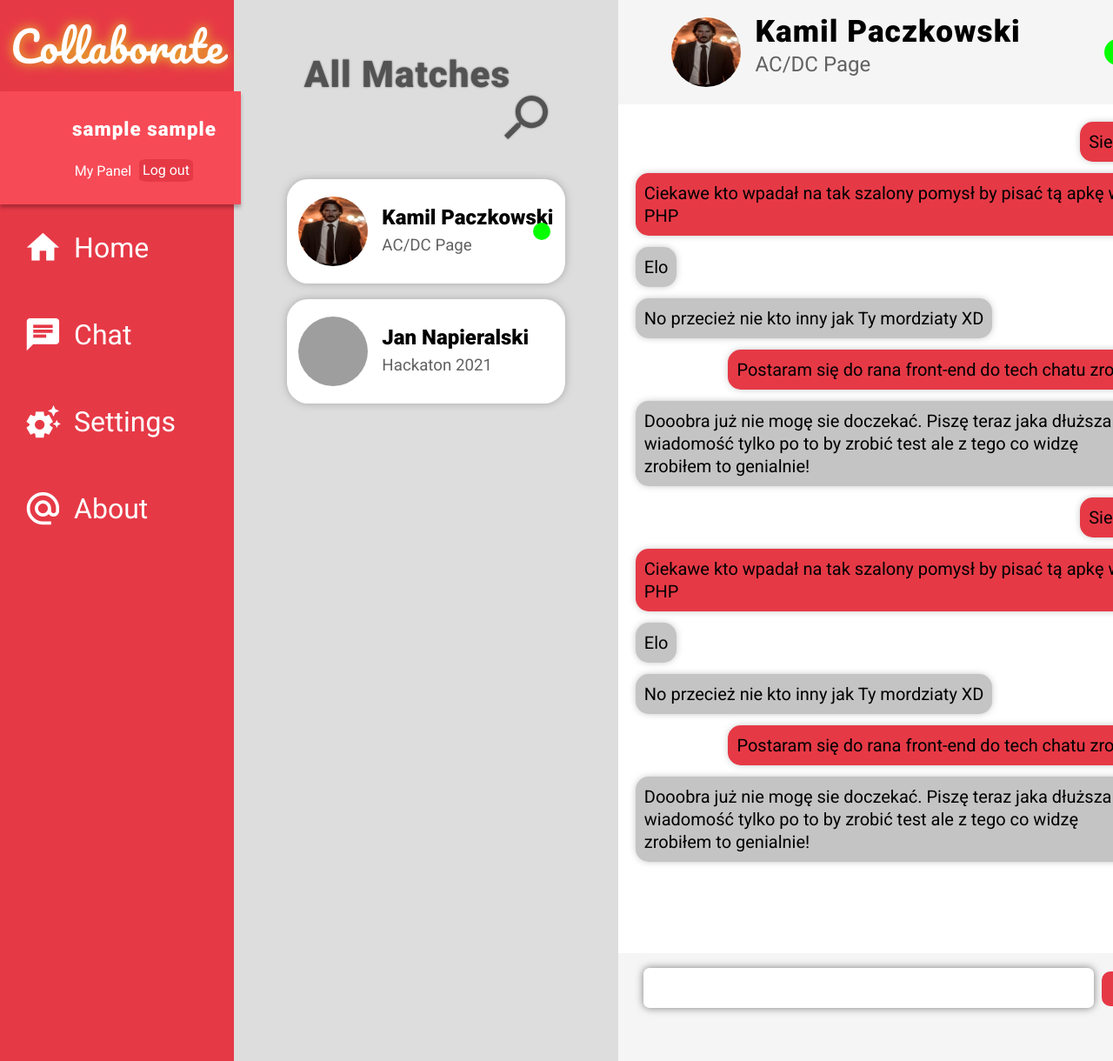
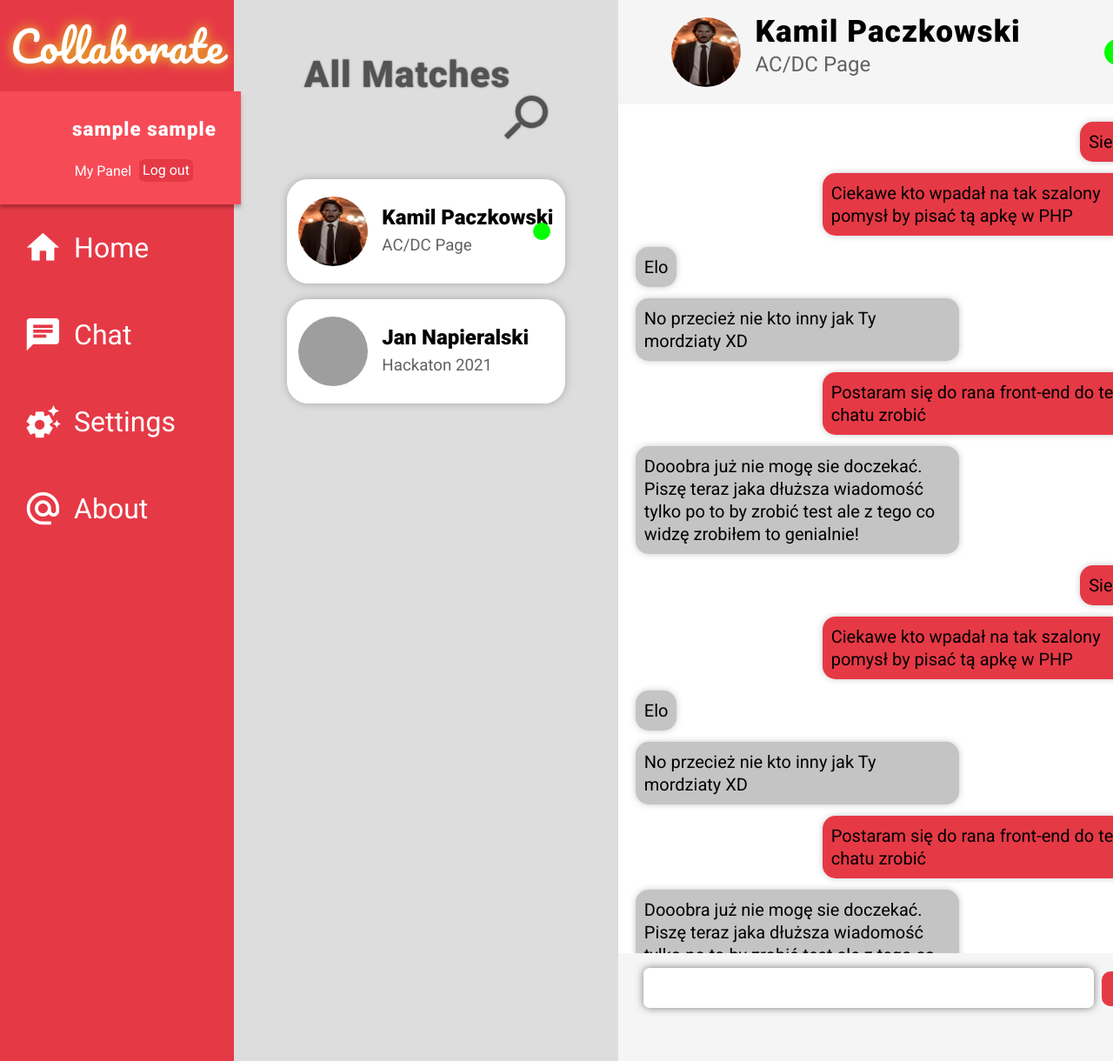
Before and after one commit to stepkos/collaborate-app, a PHP site: the page made by views/chatView.php in a window 1280 px wide. Shown: the whole page at 87% size. Run offline with PHP 8.4, Linux system fonts and the light colour scheme; the template is opened without the code that fills it, so the values that code supplies are empty; the visitor is signed in with stand-in values (Sample User, id 1); some libraries are stand-ins or nearby versions; grey boxes are pictures that could not be loaded.

Commit message:
max-width unit

```diff
--- a/static/css/chat.css
+++ b/static/css/chat.css
@@ -185,7 +185,7 @@ main>section {
     font-size: 20px;
     padding: 10px;
     border-radius: 15px;
-    max-width: 60vh;
+    max-width: 60%;
     margin-bottom: 13px;
     line-height: 130%;
     box-shadow: 0 0 10px -2px rgb(168, 168, 168);
```
